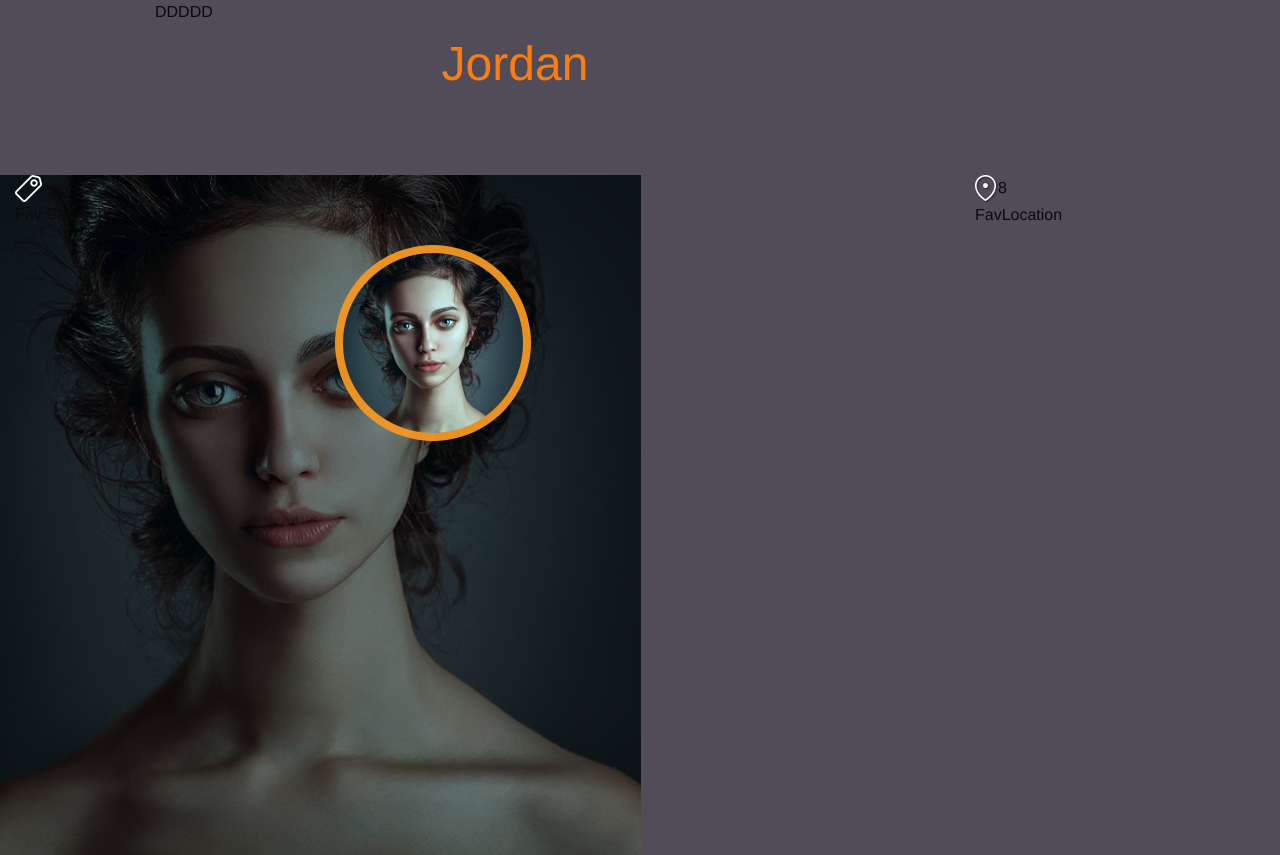
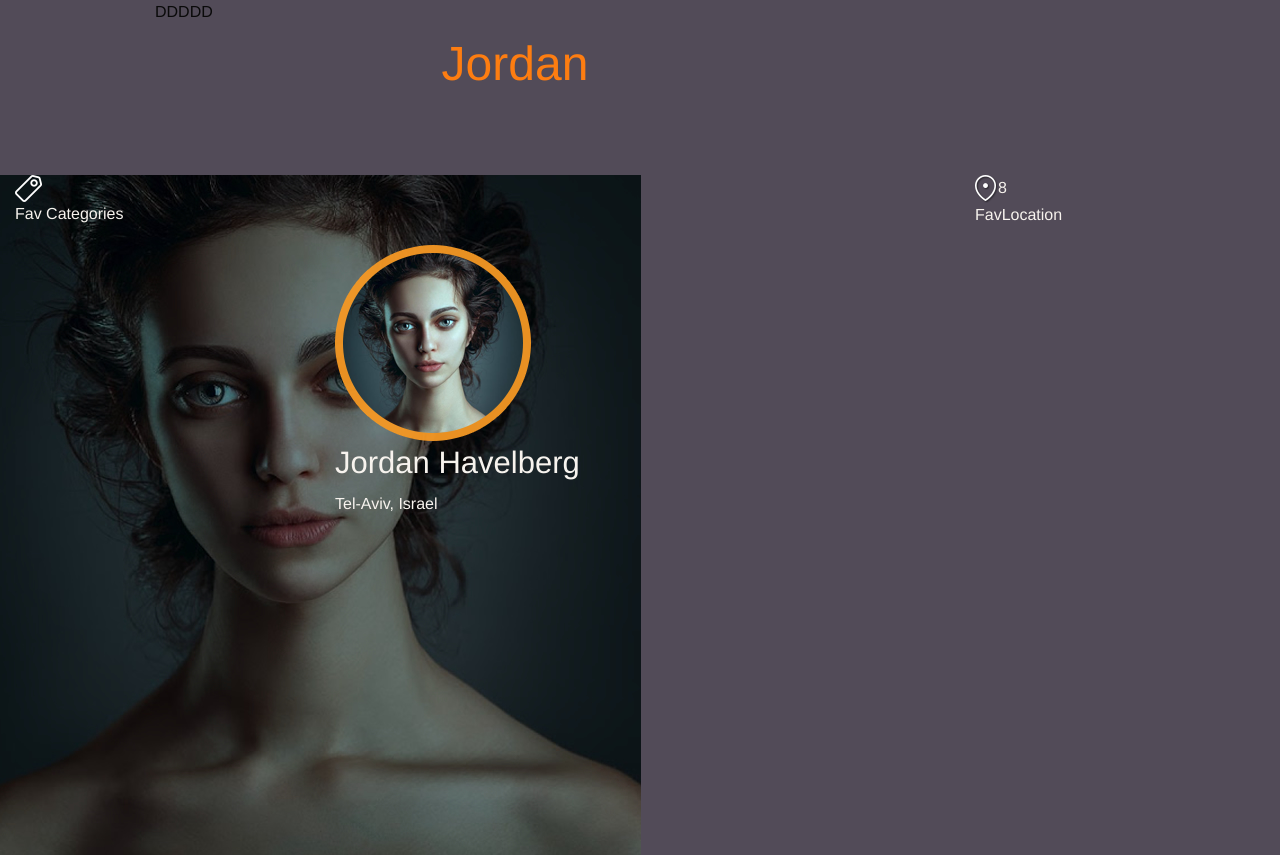
Before and after one commit to kelvinmuchui/psd3, a plain HTML site: page index.html in a window 1280 px wide. Drawn offline with Linux system fonts and the light colour scheme; files that its build step writes are made by us from their sources.

```diff
--- a/css/app.css
+++ b/css/app.css
@@ -15,6 +15,7 @@ body{
 
 }
 #part1{
-    margin-top: 70px
+    margin-top: 70px;
+    color: #F7F3EE;
 
 }
--- a/index.html
+++ b/index.html
@@ -20,7 +20,10 @@
           <div class="body">
            <div class="row2" id="part1" >
          <div class="large-3 columns"><img src="assets/favcategories.png"><br> Fav Categories </div>
-         <div class="large-3 columns" id="part1"><img src="assets/img.png"></div>
+         <div class="large-3 columns" id="part1"><img src="assets/img.png">
+               <h3>Jordan Havelberg</h3>
+             <h6>Tel-Aviv, Israel</h6>
+               </div>
          <div class="large-3 columns"> <img src="assets/favlocations.png">8
              <br>
             FavLocation   </div>
```
